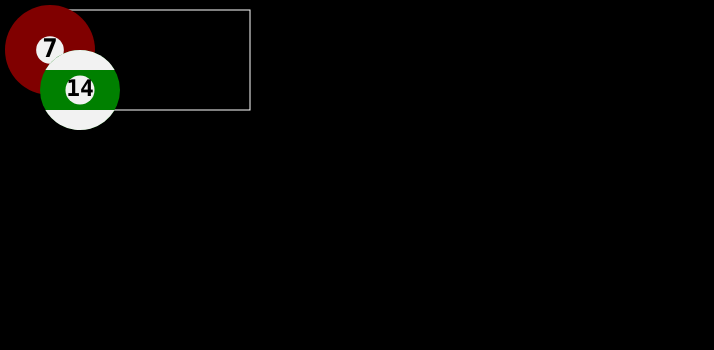
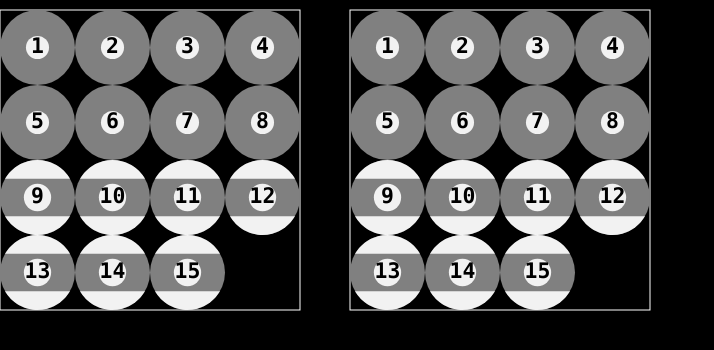
Before and after one commit to slyfox3/AmericanRotation, a plain HTML site: page index.html in a window 1280 px wide. Shown: the whole page, without its empty margins (0-714 px from the left). Drawn offline with Linux system fonts and the light colour scheme.

Commit message:
keeping track of who made the balls
draws and passes events recursively

```diff
--- a/index.html
+++ b/index.html
@@ -18,26 +18,40 @@
 
     <canvas id="myCanvas"></canvas>
     <script>
+        var game = new Game();
+
         var canvas = document.getElementById('myCanvas');
+        var context = canvas.getContext('2d');
         canvas.addEventListener("mousedown", OnMouseDown, false);
+        var bgColor = window.getComputedStyle(document.body, null).getPropertyValue('background-color');
+        OnResize();
 
-        var context = canvas.getContext('2d');
+        function Game() {
+            this.RackStatus = Array(15);
 
-        var Controls = [
-            new Box(50, 10, 200, 100),
-            new Ball(50, 50, 45, 7),
-            new Ball(80, 90, 40, 14),
-        ];
+            this.Controls = [
+                BallsInBox(0, 10, 300, 300, 4, 1, this.RackStatus),
+                BallsInBox(350, 10, 300, 300, 4, 2, this.RackStatus),
+            ];
 
-        Draw();
+            this.OnHit = function (x, y) {
+                RecursiveHit(this, x, y);
+            }
 
-        var RackStatus = Array(15);
+            this.Draw = function () {
+                canvas = document.getElementById("myCanvas");
+                canvas.width = window.innerWidth;
+                canvas.height = window.innerHeight;
+                RecursiveDraw(this);
+            }
+        }
 
         function Box(x, y, width, height) {
             this.x = x;
             this.y = y;
             this.w = width;
             this.h = height;
+            this.Controls = [];
 
             this.IsHit = function (x, y) {
                 if (x < this.x) return false;
@@ -48,24 +62,26 @@
             };
 
             this.OnHit = function (x, y) {
-                alert("hit box. coordinate inside box = (" + (x - this.x) + ", " + (y - this.y) + ")");
+                RecursiveHit(this, x - this.x, y - this.y);
             }
 
             this.Draw = function () {
                 context.strokeStyle = "white";
                 context.strokeRect(this.x, this.y, this.w, this.h);
+                RecursiveDraw(this, this.x, this.y);
             }
         }
 
-        function Ball(x, y, radius, ballNumber) {
+        function Ball(x, y, radius, ballNumber, owner, scoreArray) {
             this.x = x;
             this.y = y;
             this.r = radius;
             this.number = ballNumber;
+            this.owner = owner;
+            this.scoreArray = scoreArray;
 
             this.white2 = '#F2F2F2';
             this.BallColors = [
-            "gray", // 0
             "#FFD700", // 1, gold
             "blue", // 2
             "red", // 3
@@ -81,52 +97,79 @@
             };
 
             this.OnHit = function (x, y) {
-                var dist = Math.sqrt((this.x - x) * (this.x - x) + (this.y - y) * (this.y - y));
-                alert("hit ball number " + this.number + ", dist to center = " + dist);
+                if (!this.IsTracked()) return;
+
+                var idx = this.number - 1;
+                if (this.scoreArray[idx] == this.owner)
+                    this.scoreArray[idx] = null;
+                else
+                    this.scoreArray[idx] = this.owner;
             }
 
             this.Draw = function () {
+                if(this.IsOthers()) return;
+
                 if (this.number < 9) this.DrawSolid();
                 else this.DrawStripe();
             }
 
             this.DrawSolid = function () {
-                DrawCircle(context, this.x, this.y, this.r, this.BallColors[this.number]);
+                DrawCircle(context, this.x, this.y, this.r, this.GetColor());
                 DrawCircle(context, this.x, this.y, this.r / 3.25, this.white2);
                 DrawCenterText(context, this.number, this.r / 1.75, this.x, this.y);
             }
 
             this.DrawStripe = function() {
-                DrawCircle(context, this.x, this.y, this.r, this.BallColors[this.number - 8]);
+                DrawCircle(context, this.x, this.y, this.r, this.GetColor());
                 DrawPie(context, this.x, this.y, this.r, this.white2, -5 / 6 * Math.PI, -1 / 6 * Math.PI);
                 DrawPie(context, this.x, this.y, this.r, this.white2, +1 / 6 * Math.PI, +5 / 6 * Math.PI);
                 DrawCircle(context, this.x, this.y, this.r / 2.75, this.white2);
                 DrawCenterText(context, this.number, this.r / 1.75, this.x, this.y);
             }
-        }
 
-        function Draw() {
-            for (var i = 0; i < Controls.length; ++i) {
-                Controls[i].Draw();
+            this.GetColor = function () {
+                if (this.IsOnTable()) return "gray";
+                return this.BallColors[(this.number - 1) % 8];
+            }
+
+            this.IsTracked = function () {
+                return this.scoreArray && (this.owner || this.owner == 0);
+            }
+
+            this.IsMine = function () {
+                return this.IsTracked() && this.owner == this.OwnerInScoreBoard();
+            }
+
+            this.IsOnTable = function () {
+                return this.IsTracked() && !this.OwnerInScoreBoard();
+            }
+
+            this.IsOthers = function () {
+                return this.IsTracked() && !this.IsMine() && !this.IsOnTable();
+            }
+
+            this.OwnerInScoreBoard = function () {
+                return this.scoreArray[this.number - 1];
             }
         }
 
-        function DrawBallsInBox() {
-            var ballsPerRow = Math.ceil(Math.random() * 15);
+
+        function BallsInBox(x, y, width, height, ballsPerRow, owner, scoreArray) {
             var numRows = Math.ceil(15 / ballsPerRow);
-            var radius = Math.min(
-                            canvas.height / numRows / 2,
-                            canvas.width / ballsPerRow / 2);
+            var radius = Math.min(height / numRows, width / ballsPerRow) / 2;
             var areaWidth = radius * ballsPerRow * 2;
             var areaHeight = radius * numRows * 2;
+            var box = new Box(x, y, width, height);
 
             for (i = 0; i < 15; i++) {
                 var rowIdx = Math.floor(i / ballsPerRow);
                 var colIdx = i % ballsPerRow;
                 var centerX = (1 + 2 * colIdx) / (ballsPerRow * 2) * areaWidth;
                 var centerY = (1 + 2 * rowIdx) / (numRows * 2) * areaHeight;
-                DrawBall(context, centerX, centerY, radius, i + 1);
+                box.Controls.push(
+                    new Ball(centerX, centerY, radius, i + 1, owner, scoreArray));
             }
+            return box;
         }
 
         function DrawCenterText(context, text, fontSize, centerX, centerY) {
@@ -148,22 +191,32 @@
             context.fill();
         }
 
-        function OnMouseDown(event) {
-            x = event.pageX;
-            y = event.pageY;
-
-            alert("mouse clict at (" + x + ", " + y + ")");
-            for (var i = 0; i < Controls.length; ++i) {
-                if (Controls[i].IsHit(x, y))
-                    Controls[i].OnHit(x, y);
+        function RecursiveHit(ptr, x, y) {
+            if (ptr && ptr.Controls) {
+                for (var i = 0; i < ptr.Controls.length; ++i) {
+                    if (ptr.Controls[i].IsHit(x, y))
+                        ptr.Controls[i].OnHit(x, y);
+                }
             }
         }
 
+        function RecursiveDraw(ptr, x, y) {
+            if (ptr && ptr.Controls) {
+                context.translate(x, y);
+                for (var i = 0; i < ptr.Controls.length; ++i) {
+                    ptr.Controls[i].Draw();
+                }
+                context.translate(-x, -y);
+            }
+        }
+
+        function OnMouseDown(event) {
+            game.OnHit(event.pageX, event.pageY);
+            game.Draw();
+        }
+
         function OnResize() {
-            canvas = document.getElementById("myCanvas");
-            canvas.width = window.innerWidth;
-            canvas.height = window.innerHeight;
-            Draw();
+            game.Draw();
         }
     </script>
 </body>
```
